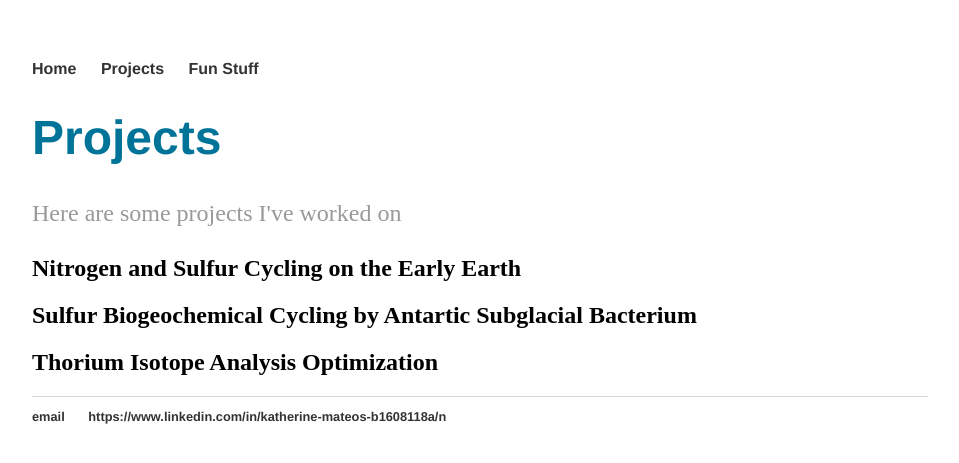
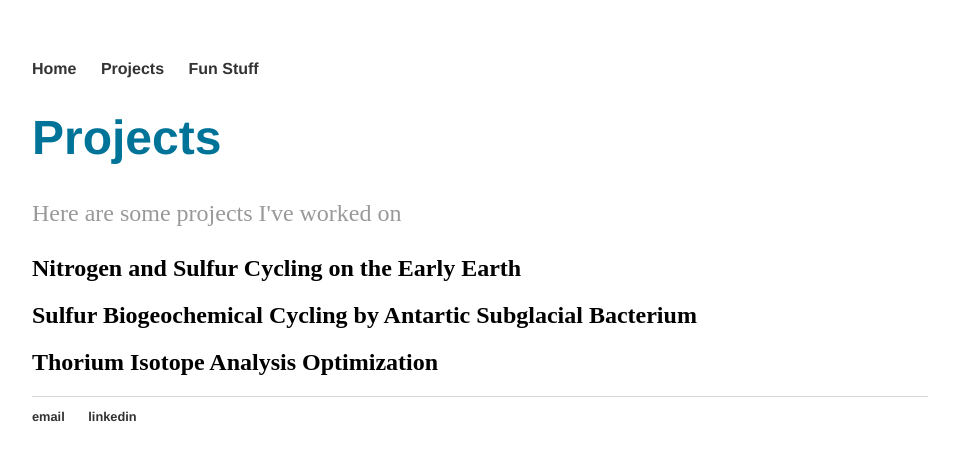
Before and after one commit to kcmateos/kcmateos.github.io, a Jekyll site: the page projects/index.html, which Jekyll copies as it is, in a window 1280 px wide. Shown: the top 463 px of the page, without its empty margins (160-1119 px from the left). Built offline with Jekyll 4.4.1, drawn with Linux system fonts in a browser that asks for light colours; some of the changed lines change nothing that is shown.

Commit message:
Update index.html

```diff
--- a/projects/index.html
+++ b/projects/index.html
@@ -26,7 +26,7 @@
 		<footer>
     		<ul>
         		<li><a href="mateosk@carleton.edu">email</a></li>
-        		<li><a href="https://www.linkedin.com/in/katherine-mateos-b1608118a/">https://www.linkedin.com/in/katherine-mateos-b1608118a/n</a></li>
+        		<li><a href="https://www.linkedin.com/in/katherine-mateos-b1608118a/">linkedin</a></li>
 			</ul>
 		</footer>
 	</body>
```
